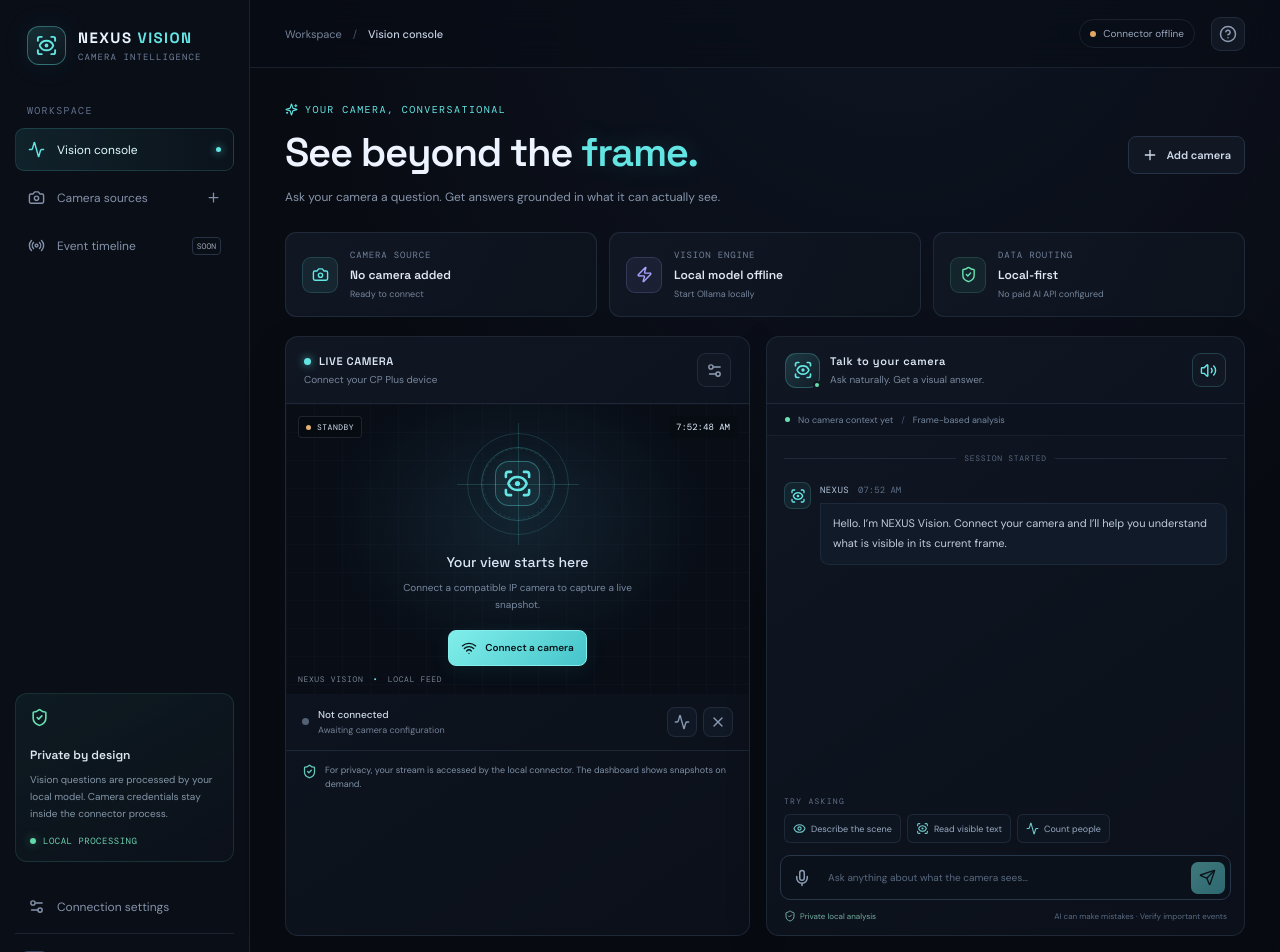
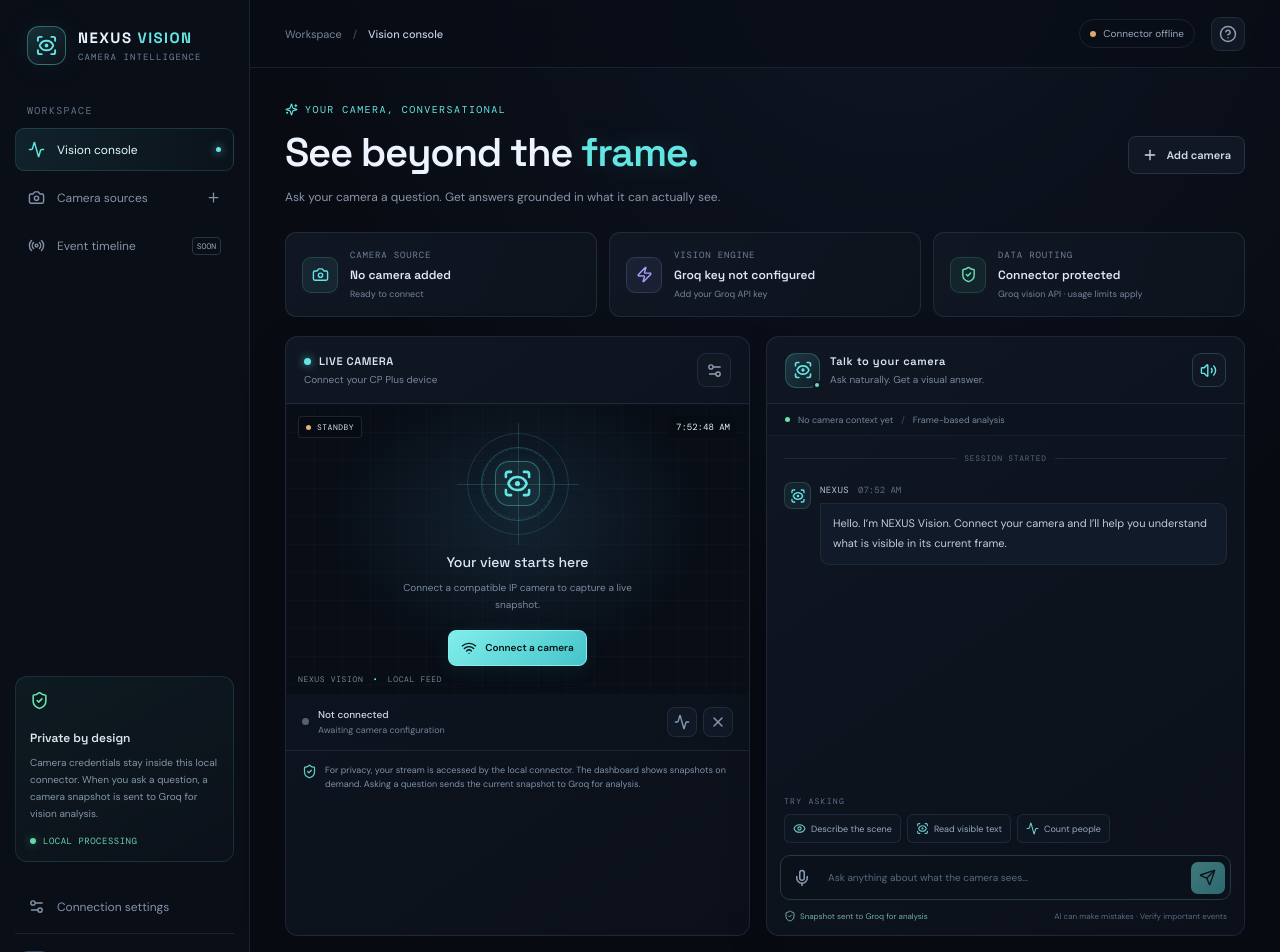
Before and after one commit to scrolltrapsboy-commits/cctv-, a React (Vite) app in the folder web/: page / in a window 1280 px wide. Shown: the top 952 px of the page. Built offline with nearby package versions, Linux system fonts and the light colour scheme; no server answers.

Commit message:
Update dashboard for Groq vision API

```diff
--- a/web/src/main.jsx
+++ b/web/src/main.jsx
@@ -6,7 +6,7 @@
 const API = 'http://127.0.0.1:8765';
 
 function App() {
-  const [health, setHealth] = useState({ ok: false, camera_configured: false, ollama_available: false, model: 'qwen3-vl:4b' });
+  const [health, setHealth] = useState({ ok: false, camera_configured: false, groq_configured: false, provider: 'Groq API', model: 'qwen/qwen3.6-27b' });
   const [camName, setCamName] = useState('CP Plus camera');
   const [rtsp, setRtsp] = useState('');
   const [showUrl, setShowUrl] = useState(false);
@@ -67,9 +67,9 @@
     try {
       const r = await fetch(`${API}/api/ask`, { method: 'POST', headers: { 'Content-Type': 'application/json' }, body: JSON.stringify({ question: text }), signal: AbortSignal.timeout(130000) });
       const d = await r.json(); if (!r.ok) throw new Error(d.detail || 'Unable to get answer');
-      setMessages(m => [...m, { role: 'assistant', text: d.answer, time: new Date(), source: 'Local vision model' }]);
+      setMessages(m => [...m, { role: 'assistant', text: d.answer, time: new Date(), source: 'Groq vision API' }]);
       if (d.snapshot_mime_type && !snapshot) takeSnapshot(); speak(d.answer);
-    } catch (e) { setMessages(m => [...m, { role: 'error', text: `I couldn't answer that: ${e.message}. Check that the local connector, camera stream, and Ollama vision model are running.`, time: new Date() }]); }
+    } catch (e) { setMessages(m => [...m, { role: 'error', text: `I couldn't answer that: ${e.message}. Check the local connector, camera stream, Groq API key, and available model quota.`, time: new Date() }]); }
     finally { setBusy(false); }
   }
   function toggleMic() {
@@ -95,7 +95,7 @@
       <button className="nav-item active"><Activity size={17}/> <span>Vision console</span><span className="nav-dot"/></button>
       <button className="nav-item" onClick={() => setShowSetup(true)}><Camera size={17}/> <span>Camera sources</span><Plus size={15} className="nav-trailing"/></button>
       <button className="nav-item" onClick={() => notify('Event history is planned for the next build.')}><Radio size={17}/> <span>Event timeline</span><span className="soon">SOON</span></button>
-      <div className="sidebar-bottom"><div className="local-card"><div className="local-icon"><ShieldCheck size={19}/></div><strong>Private by design</strong><p>Vision questions are processed by your local model. Camera credentials stay inside the connector process.</p><div className="local-status"><i/> LOCAL PROCESSING</div></div><button className="nav-item" onClick={() => setShowSetup(true)}><Settings2 size={17}/> <span>Connection settings</span></button><div className="profile"><div className="avatar">NV</div><div><strong>Local workspace</strong><small>Personal instance</small></div><span className="online-dot"/></div></div>
+      <div className="sidebar-bottom"><div className="local-card"><div className="local-icon"><ShieldCheck size={19}/></div><strong>Private by design</strong><p>Camera credentials stay inside this local connector. When you ask a question, a camera snapshot is sent to Groq for vision analysis.</p><div className="local-status"><i/> LOCAL PROCESSING</div></div><button className="nav-item" onClick={() => setShowSetup(true)}><Settings2 size={17}/> <span>Connection settings</span></button><div className="profile"><div className="avatar">NV</div><div><strong>Local workspace</strong><small>Personal instance</small></div><span className="online-dot"/></div></div>
     </aside>
 
     <main className="main-panel">
@@ -104,8 +104,8 @@
         <div className="page-heading"><div><div className="eyebrow"><Sparkles size={13}/> YOUR CAMERA, CONVERSATIONAL</div><h1>See beyond the <span>frame.</span></h1><p>Ask your camera a question. Get answers grounded in what it can actually see.</p></div><button className="secondary-btn" onClick={() => setShowSetup(true)}><Plus size={16}/> Add camera</button></div>
         <div className="metric-row">
           <div className="metric"><span className="metric-icon cyan"><Camera size={17}/></span><div><small>CAMERA SOURCE</small><strong>{health.camera_configured ? camName : 'No camera added'}</strong><em>{health.camera_configured ? 'Configured' : 'Ready to connect'}</em></div></div>
-          <div className="metric"><span className="metric-icon purple"><Zap size={17}/></span><div><small>VISION ENGINE</small><strong>{health.ollama_available ? health.model : 'Local model offline'}</strong><em>{health.ollama_available ? 'AI runtime detected' : 'Start Ollama locally'}</em></div></div>
-          <div className="metric"><span className="metric-icon green"><ShieldCheck size={17}/></span><div><small>DATA ROUTING</small><strong>Local-first</strong><em>No paid AI API configured</em></div></div>
+          <div className="metric"><span className="metric-icon purple"><Zap size={17}/></span><div><small>VISION ENGINE</small><strong>{health.groq_configured ? health.model : 'Groq key not configured'}</strong><em>{health.groq_configured ? 'Vision API configured' : 'Add your Groq API key'}</em></div></div>
+          <div className="metric"><span className="metric-icon green"><ShieldCheck size={17}/></span><div><small>DATA ROUTING</small><strong>Connector protected</strong><em>Groq vision API · usage limits apply</em></div></div>
         </div>
         <div className="dashboard-grid">
           <section className="panel camera-panel"><div className="panel-header"><div><div className="panel-title"><span className="live-symbol"/> LIVE CAMERA</div><div className="panel-subtitle">{health.camera_configured ? camName : 'Connect your CP Plus device'}</div></div><button className="small-icon-btn" title="Camera settings" onClick={() => setShowSetup(true)}><Settings2 size={17}/></button></div>
@@ -115,7 +115,7 @@
               <div className="viewport-coordinates">NEXUS VISION <span>•</span> LOCAL FEED</div>
             </div>
             <div className="camera-footer"><div className="camera-connection"><span className={`status-led ${health.camera_configured ? 'on' : ''}`}/><div><strong>{cameraStatus}</strong><small>{health.camera_configured ? 'RTSP source configured' : 'Awaiting camera configuration'}</small></div></div><div className="camera-actions"><button className="round-action" title="Refresh snapshot" onClick={takeSnapshot}><Activity size={16}/></button><button className="round-action" title="Disconnect camera" onClick={disconnect}><X size={16}/></button></div></div>
-            <div className="camera-hint"><ShieldCheck size={15}/><span>For privacy, your stream is accessed by the local connector. The dashboard shows snapshots on demand.</span></div>
+            <div className="camera-hint"><ShieldCheck size={15}/><span>For privacy, your stream is accessed by the local connector. The dashboard shows snapshots on demand. Asking a question sends the current snapshot to Groq for analysis.</span></div>
           </section>
 
           <section className="panel chat-panel"><div className="panel-header chat-heading"><div className="assistant-heading"><div className="assistant-avatar"><ScanEye size={20}/><span/></div><div><div className="panel-title">Talk to your camera</div><div className="panel-subtitle">Ask naturally. Get a visual answer.</div></div></div><button className={`small-icon-btn ${speaking ? 'selected' : ''}`} title={speaking ? 'Mute spoken answers' : 'Enable spoken answers'} onClick={() => { setSpeaking(!speaking); if (speaking) window.speechSynthesis?.cancel(); }} aria-label="Toggle spoken answers">{speaking ? <Volume2 size={17}/> : <VolumeX size={17}/>}</button></div>
@@ -128,7 +128,7 @@
             </div>
             <div className="suggestion-area"><div className="suggestions-label">TRY ASKING</div><div className="suggestions"><button onClick={() => ask('Describe what is visible in the current camera frame.')}> <Eye size={13}/> Describe the scene</button><button onClick={() => ask('Read any visible text or signs in the image.')}> <ScanEye size={13}/> Read visible text</button><button onClick={() => ask('How many people are visible? Explain any uncertainty.')}> <Activity size={13}/> Count people</button></div></div>
             <form className="composer" onSubmit={e => { e.preventDefault(); ask(); }}><button type="button" className={`mic-btn ${listening ? 'listening' : ''}`} title="Speak a question" onClick={toggleMic}>{listening ? <MicOff size={18}/> : <Mic size={18}/>}</button><input ref={inputRef} value={question} onChange={e => setQuestion(e.target.value)} placeholder="Ask anything about what the camera sees…" disabled={busy}/><button type="submit" className="send-btn" disabled={busy || !question.trim()} aria-label="Send question"><Send size={17}/></button></form>
-            <div className="composer-note"><span><ShieldCheck size={12}/> Private local analysis</span><span>AI can make mistakes · Verify important events</span></div>
+            <div className="composer-note"><span><ShieldCheck size={12}/> Snapshot sent to Groq for analysis</span><span>AI can make mistakes · Verify important events</span></div>
           </section>
         </div>
         <footer className="page-footer"><span>© 2026 NEXUS VISION <i/> LOCAL CAMERA INTELLIGENCE</span><span><span className="footer-led"/> {health.ok ? 'LOCAL CONNECTOR REACHABLE' : 'CONNECTOR NOT REACHABLE'}</span></footer>
```
